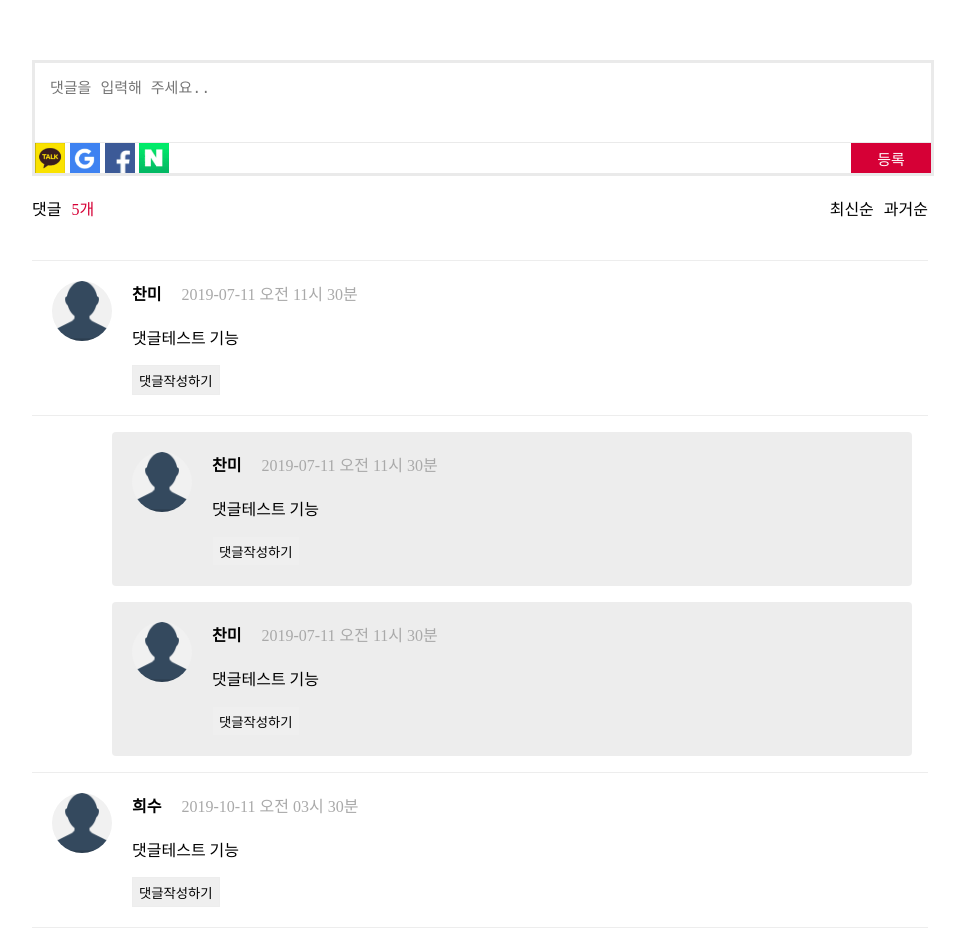
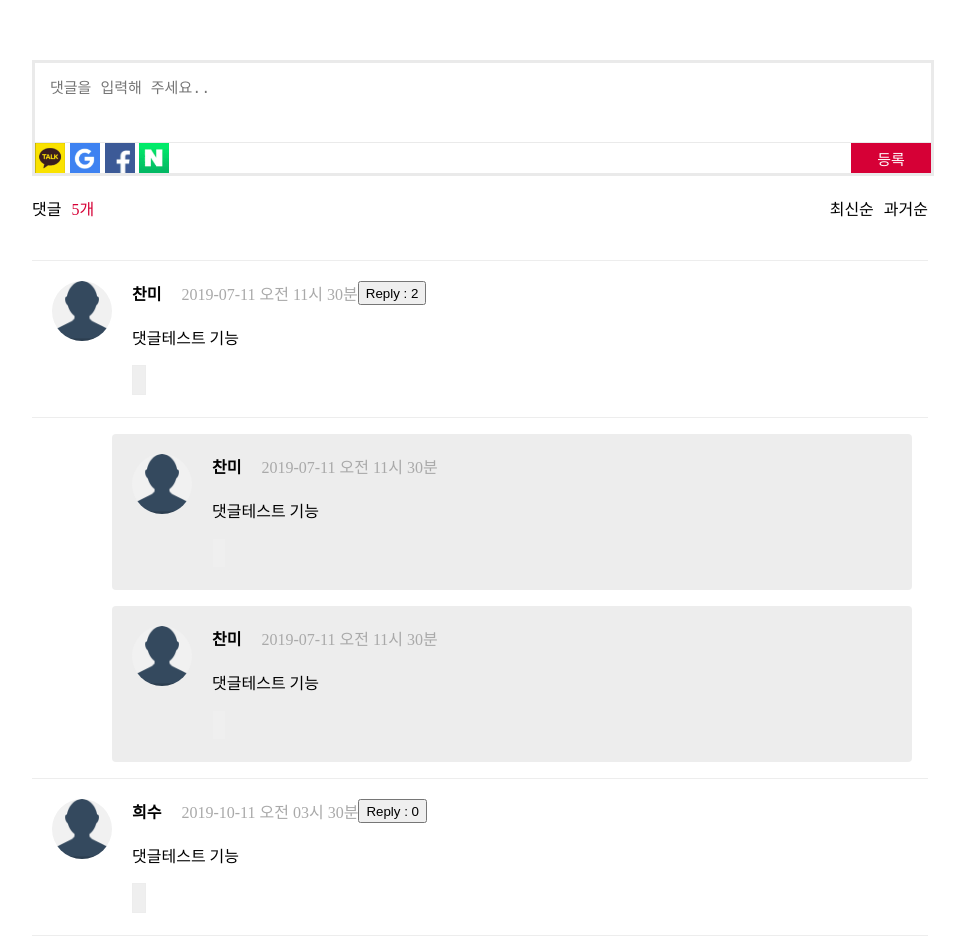
Before and after one commit to yonichaninini/cmComment, a React app in the folder front/: page / in a window 1280 px wide. Shown: the whole page, without its empty margins (160-1125 px from the left). Built offline with nearby package versions, Linux system fonts and the light colour scheme.

Commit message:
코드분리 - 답글달기 버튼 분리

```diff
--- a/front/src/ design/modern/components/Comment.tsx
+++ b/front/src/ design/modern/components/Comment.tsx
@@ -1,6 +1,5 @@
 import React, { useState, useEffect } from "react";
 import { ReplyDataShape } from "../../../model/comentShape";
-import CommentInput from "../components/CommentInput";
 import ReplyBtn from "../components/ReplyBtn";
 
 interface ComentProps {
@@ -18,30 +17,38 @@ const Comment = ({
   comment_id,
   children
 }: ComentProps) => {
-  const [isShowCommentInputBox, SetisShowCommentInputBox] = useState(false);
-  const onClickCommentBtn = (e: React.MouseEvent<HTMLElement>) => {
-    SetisShowCommentInputBox(!isShowCommentInputBox);
+  const [isShowReply, SetIsShowReply] = useState(false);
+
+  const onClickShowReplyBtn = (e: React.MouseEvent<HTMLElement>) => {
+    SetIsShowReply(!isShowReply);
+    /*
+    if (isShowReply) {
+      document.getElementsByClassName("reply").classList.remove("hidden");
+    } else {
+      document.getElementsByClassName("reply").classList.add("hidden");
+    }*/
   };
-  console.log(children);
+  if (isShowReply) {
+  }
   return (
     <>
       <div className="comment-head">
         <div className="profile-nickname">{user_id}</div>
         <div className="creation-time">{creation_time}</div>
+        {children ? (
+          <button className="show-reply-btn" onClick={onClickShowReplyBtn}>
+            {"Reply : " + children.length}
+          </button>
+        ) : (
+          ""
+        )}
       </div>
       <div className="comment-body">
         <div className="comment-text">
           <p>{comment}</p>
         </div>
       </div>
-      {isShowCommentInputBox ? (
-        <>
-          <ReplyBtn onClick={onClickCommentBtn} text="닫기" />
-          <CommentInput />
-        </>
-      ) : (
-        <ReplyBtn onClick={onClickCommentBtn} text="댓글작성하기" />
-      )}
+      <ReplyBtn />
     </>
   );
 };
```
